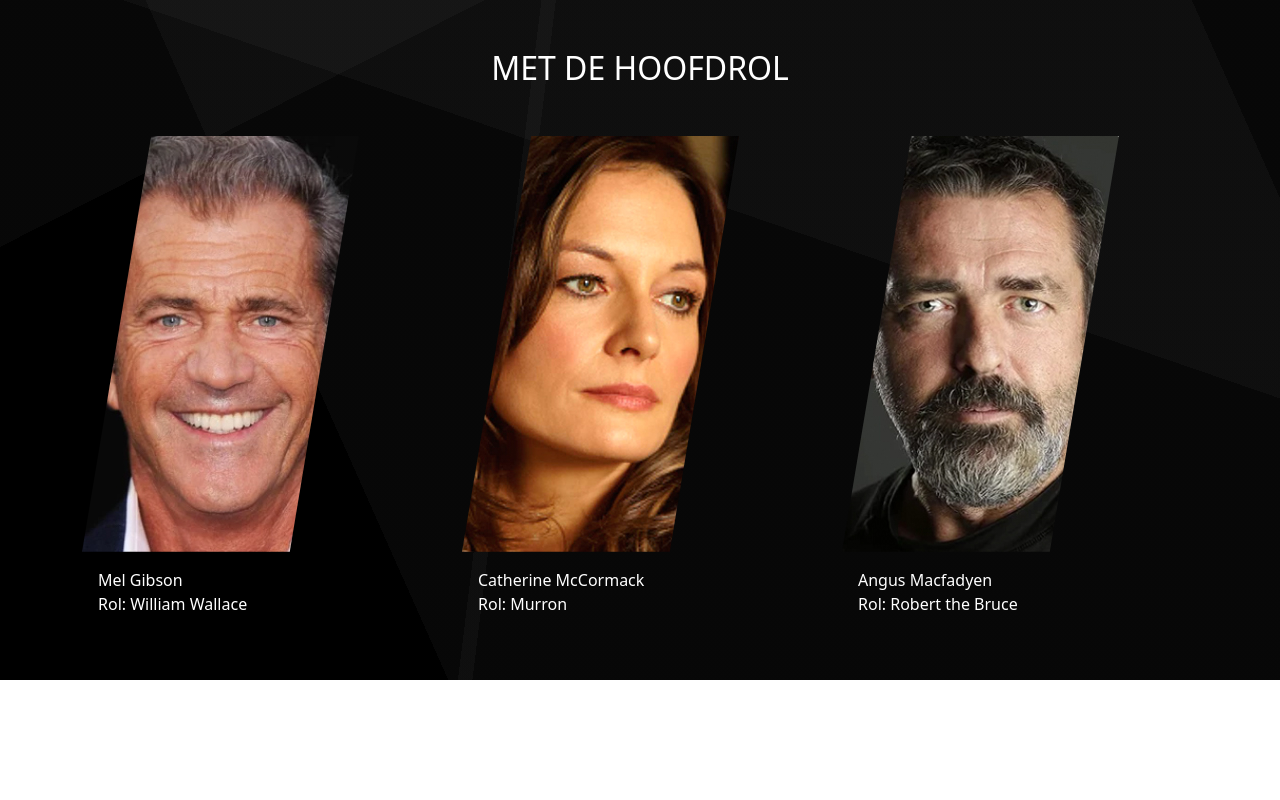
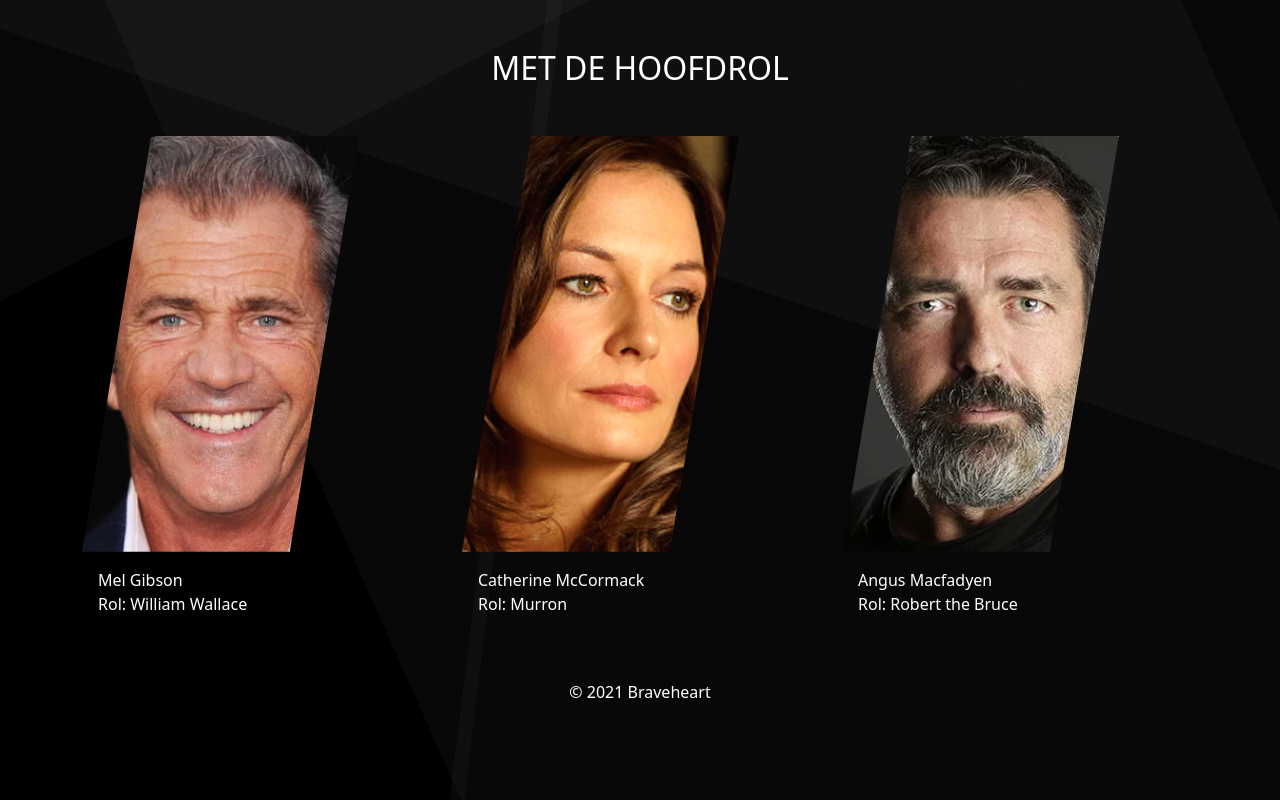
Before and after one commit to MuratOrs/favoriete_film, a website: page src/index.html in a window 1280 px wide. Shown: the part 1441-2241 px from the top of the page. Before the commit the page ends 2121 px from the top, so only its background shows below. Drawn offline with nearby package versions, Linux system fonts and the light colour scheme; files that its build step writes are made by us from their sources.

Commit message:
Block footer

```diff
--- a/src/index.html
+++ b/src/index.html
@@ -124,9 +124,9 @@
 </div>
 
 
-
-
-
+<footer class="text-center color-dark my-5">
+  &copy; 2021 Braveheart
+</footer>
 
   <script src="https://cdn.jsdelivr.net/npm/bootstrap@5.0.0-beta3/dist/js/bootstrap.bundle.min.js" integrity="sha384-JEW9xMcG8R+pH31jmWH6WWP0WintQrMb4s7ZOdauHnUtxwoG2vI5DkLtS3qm9Ekf" crossorigin="anonymous"
     ></script>
```
Also changed, not shown: dist/index.html.
